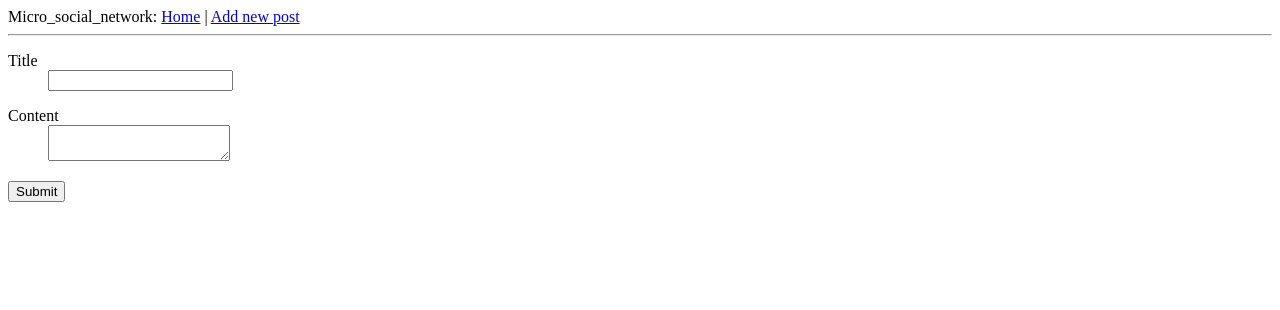
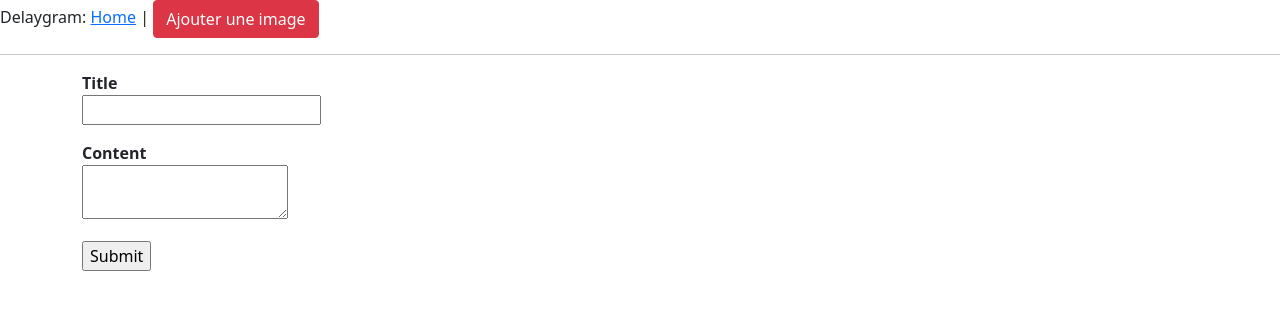
Before and after one commit to MadRealm/projet_web, a Flask app: page /posts/edit/ in a window 1280 px wide. Shown: the top 310 px of the page. Run offline with Flask 2, Linux system fonts and the light colour scheme; data that the repository does not hold is empty; parts of the project's set-up code (start-up, migrations or seed data) failed here and were passed over; some libraries are stand-ins or nearby versions.

Commit message:
Utilisation d'un bouton pour le formulaire

```diff
--- a/app.py
+++ b/app.py
@@ -23,7 +23,6 @@
 @app.route("/posts/edit/", methods=["GET", "POST"])
 @app.route("/posts/edit/<post_id>", methods=["GET", "POST"])
 def create_or_process_post(post_id=None):
-
     # Fetch the corresponding post from the database. If no ID is provided,
     # then post will be 'None', and the form will consider this value
     # as a sign that a new post should be created
--- a/templates/layout.html.jinja2
+++ b/templates/layout.html.jinja2
@@ -1,17 +1,26 @@
 <!DOCTYPE html>
 <html>
     <head>
-        <title>Micro social network</title>
+        <meta charset="utf-8">
+        <!-- Mise à l'echelle pour les navigateurs mobiles -->
+        <meta name="viewport" content="width=device-width, initial-scale=1, shrink-to-fit=no">
+
+        <!-- CSS de Bootstrap -->
+	    <link href="https://cdn.jsdelivr.net/npm/bootstrap@5.0.0-beta1/dist/css/bootstrap.min.css" rel="stylesheet" integrity="sha384-giJF6kkoqNQ00vy+HMDP7azOuL0xtbfIcaT9wjKHr8RbDVddVHyTfAAsrekwKmP1" crossorigin="anonymous">
+
+        <title>Delaygram</title>
     </head>
     <body>
 
     <header>
-        <div>Micro_social_network:
+        <div>Delaygram:
             <a href="{{ url_for("index") }}">Home</a> |
-            <a href="{{ url_for("create_or_process_post") }}">Add new post</a>
+            <a href="{{ url_for("create_or_process_post")}}" class="btn btn-danger" id="#">Ajouter une image</a>
         </div>
         <hr/>
     </header>
+
+
 
     <div class="container">
         <main class="main-content">
@@ -19,5 +28,9 @@
         {% endblock %}
         </main>
     </div>
+
+    <!-- Fichiers Javascript nécessaires pour certains composants Bootstrap -->
+	<script src="https://cdn.jsdelivr.net/npm/bootstrap@5.0.0-beta1/dist/js/bootstrap.bundle.min.js" integrity="sha384-ygbV9kiqUc6oa4msXn9868pTtWMgiQaeYH7/t7LECLbyPA2x65Kgf80OJFdroafW" crossorigin="anonymous"></script>
+
     </body>
 </html>
```
Also changed, not shown: database/database.db.
